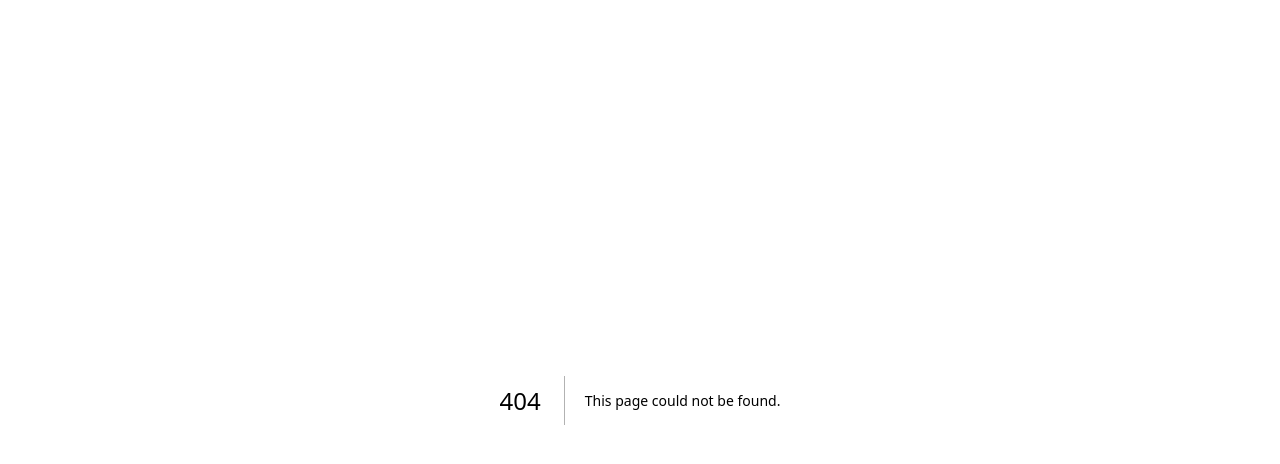
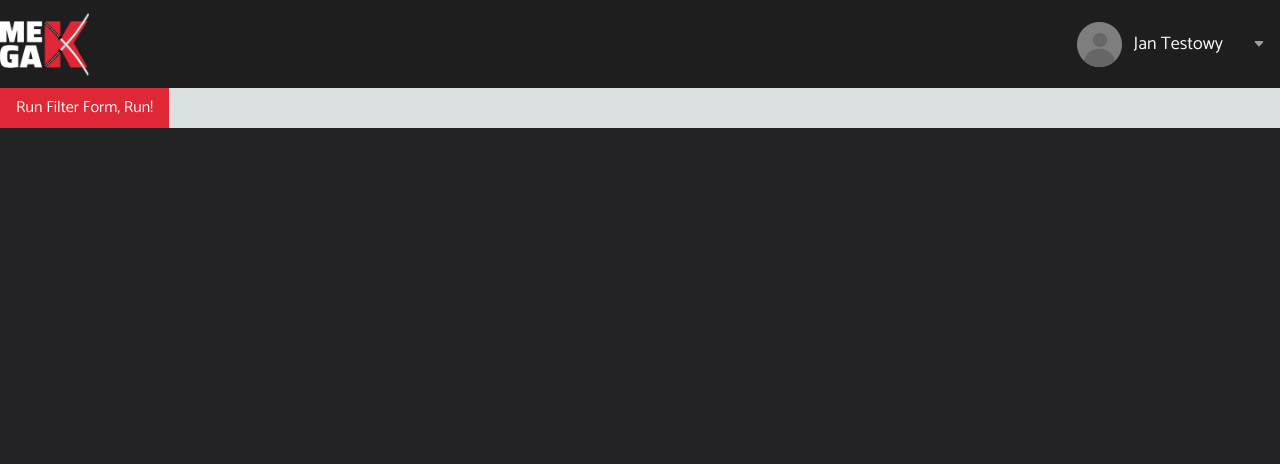
Before and after one commit to MichalTomczakSE/Mega-K-Headhunter-Front, a Next.js app: page /test in a window 1280 px wide. Before the commit this address had no page. Shown: the top 464 px of the page. Built offline with nearby package versions, Linux system fonts and the light colour scheme.

Commit message:
Added test page for display tests

```diff
--- /dev/null
+++ b/pages/test.tsx
@@ -0,0 +1,23 @@
+import { useState } from 'react';
+import { Header } from '@/components/common/Header';
+import { FilterForm } from '@/components/filter/FilterForm';
+import { Button } from '@/components/common/Button';
+
+export default function TestPage() {
+  const [showModal, setShowModal] = useState(false);
+  const callback = (payload: boolean) => {
+    setShowModal(payload);
+  };
+  return (
+    <>
+      <Header />
+      <Button
+        onClick={() => setShowModal(true)}>
+        Run Filter Form, Run!
+      </Button>
+      <section className='bg-primary-background h-[100vh]'>
+        <FilterForm modalStatus={showModal} callback={callback}/>
+      </section>
+    </>
+  );
+}
```
